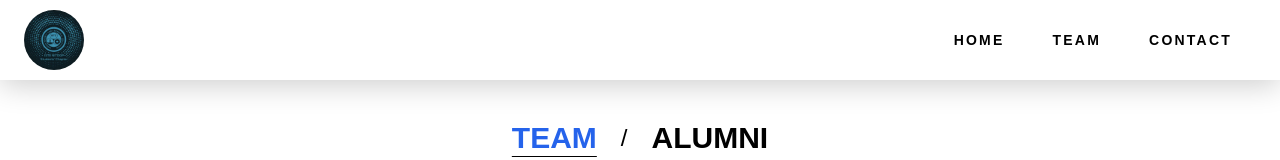
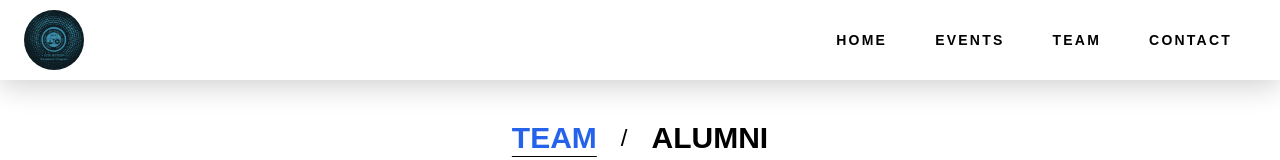
Before and after one commit to istenitdurgapur/Website, a Next.js app in the folder frontend/: page /team in a window 1280 px wide. Shown: the top 160 px of the page. Built offline with nearby package versions, Linux system fonts and the light colour scheme; no server answers.

Commit message:
events link added

```diff
--- a/frontend/data/index.js
+++ b/frontend/data/index.js
@@ -4,11 +4,11 @@ const navigation = [
     name: "Home",
     slug: "/"
   },
-  // {
-  //   id: "2836aafa-6733-4b25-a908-ffca75b3e84f",
-  //   name: "Events",
-  //   slug: "events"
-  // },
+  {
+    id: "2836aafa-6733-4b25-a908-ffca75b3e84f",
+    name: "Events",
+    slug: "events"
+  },
   {
     id: "2fa83d93-e460-4298-a07d-70d0b3642397",
     name: "Team",
```
